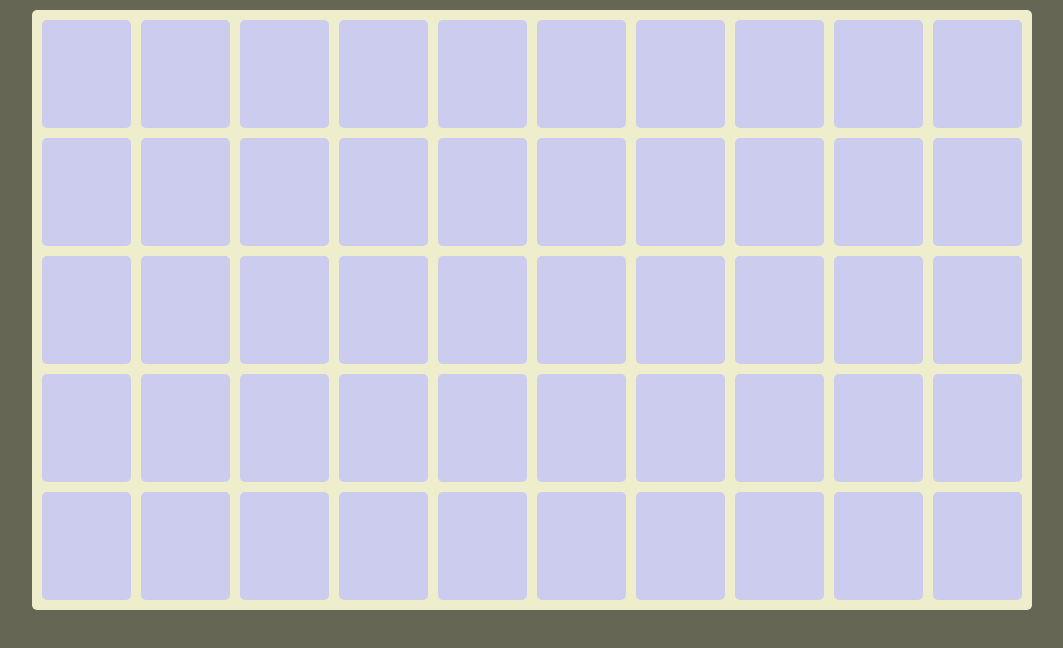
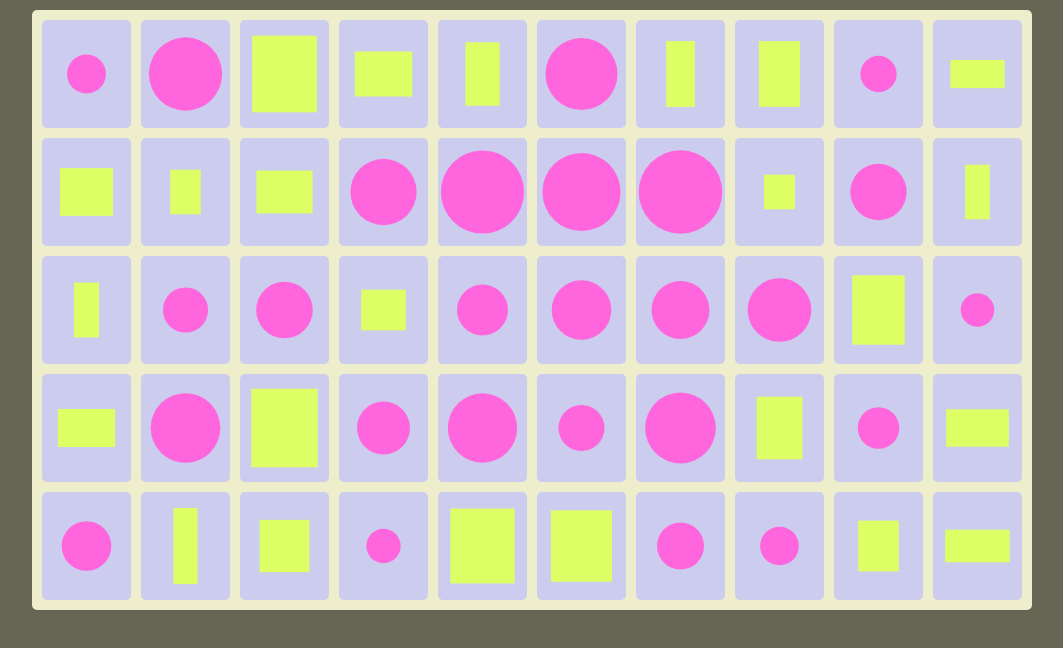
Before and after one commit to eugolana/reactflipper, a React (Create React App) app: page / in a window 1280 px wide. Shown: the top 648 px of the page, without its empty margins (68-1131 px from the left). Built offline with nearby package versions, Linux system fonts and the light colour scheme.

Commit message:
added basic random shape drawer

```diff
--- a/src/App.js
+++ b/src/App.js
@@ -11,7 +11,18 @@ const margin = 10;
 const background_color = '#eeeecc'
 
 function Tile(props) {
+  const iterations = 2;
+  const shapes = <RandomShapes
+    x={props.x}
+    y={props .y}
+    width={props.width}
+    height={props.height}
+    iterations={iterations}
+  />
+  // console.log(shapes);
+  // const key = Math.floor(Math.random() * 1000);
   return (
+    <g>
       <rect
         x={props.x}
         y={props.y}
@@ -21,7 +32,11 @@ function Tile(props) {
         ry={corner_radius}
         fill={props.color}
         id={"tile_" + props.id}
-      />
+      >
+      </rect>
+      {shapes}
+    </g>
+    // {shapes}
   )
 }
 
@@ -94,3 +109,45 @@ class App extends Component {
 }
 
 export default App;
+
+const shapes = [
+  function Circle(props) {
+    let r = props.width / 3 * (0.5 + Math.random())
+    return (
+      <ellipse
+        cx={props.x + props.width/2}
+        cy={props.y + props.height/2}
+        rx={r}
+        ry={r}
+        fill="#ff66dd"
+      />
+      )
+  },
+
+  function Rectangle(props) {
+    const centerX = props.x + props.width/2;
+    const centerY = props.y + props.height/2;
+    const width = (0.5 + Math.random()) *  ( props.width/2 );
+    const height = (0.5 + Math.random()) * ( props.height/2 );
+    return (
+      <rect
+      x={centerX - width/2}
+      y={centerY - height/2}
+      width={width}
+      height={height}
+      fill="#ddff66"
+      />
+      )
+  }
+]
+
+
+function RandomShapes(props) {
+  if (props.iterations < 1) {
+    return
+  }
+  var shape = shapes[Math.floor(Math.random() * shapes.length)](props);
+  console.log(shape)
+  return shape
+
+}
```
Lines whose indentation alone changed are shown as unchanged.
